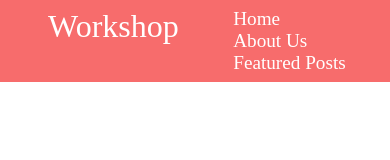
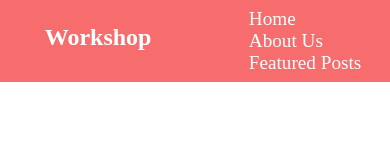
Before and after one commit to VictorGugg/responsive-design-workshop, a plain HTML site: page index.html in a window 390 px wide. Drawn offline with Linux system fonts and the light colour scheme.

Commit message:
adapted nav to responsive design

```diff
--- a/index.html
+++ b/index.html
@@ -8,12 +8,12 @@
     <title>Document</title>
   </head>
   <body>
-    <nav class="nav-bar">
-      <ul class="nav-list">
-        <li class="nav-item nav-grid-a">Workshop</li>
-        <li class="nav-item nav-grid-b">Home</li>
-        <li class="nav-item nav-grid-c">About Us</li>
-        <li class="nav-item nav-grid-d">Featured Posts</li>
+    <nav id="nav-bar">
+      <p id="nav-work"><strong>Workshop</strong></p>
+      <ul id="nav-list">
+        <li class="nav-item">Home</li>
+        <li class="nav-item">About Us</li>
+        <li class="nav-item">Featured Posts</li>
       </ul>
     </nav>
   </body>
--- a/style.css
+++ b/style.css
@@ -2,29 +2,36 @@
   box-sizing: border-box;
   margin: 0;
 }
-.nav-bar {
+#nav-bar {
   position: sticky;
   padding: 0.5rem;
   background-color: #f76c6c;
-
+  display: flex;
+  justify-content: space-around;
 }
-.nav-list {
+#nav-work {
+  color: white;
+  font-size: x-large;
+  padding: 1rem;
+}
+#nav-list {
   list-style: none;
+  display: flex;
+  flex-direction: column;
+}
+.nav-item {
+  color: white;
   font-size: larger;
-    display:grid;
-    grid-template-areas:
-            "a a x b b"
-            "a a x c c"
-            "a a x d d";
 }
-
-.nav-grid-a {grid-area: a;
-    font-size: xx-large;
+@media screen and (min-width: 1200px) {
+  #nav-bar {
+    justify-content: space-around;
   }
-.nav-grid-b {grid-area: b;}
-.nav-grid-c {grid-area: c;}
-.nav-grid-d {grid-area: d;}
-
-.nav-item {color: white;
-
+  #nav-list {
+    flex-direction: row;
+    justify-content: space-between;
+    flex-basis: 30rem;
+    font-size: larger;
+    align-items: center;
   }
+}
```
Lines whose indentation alone changed are shown as unchanged.
